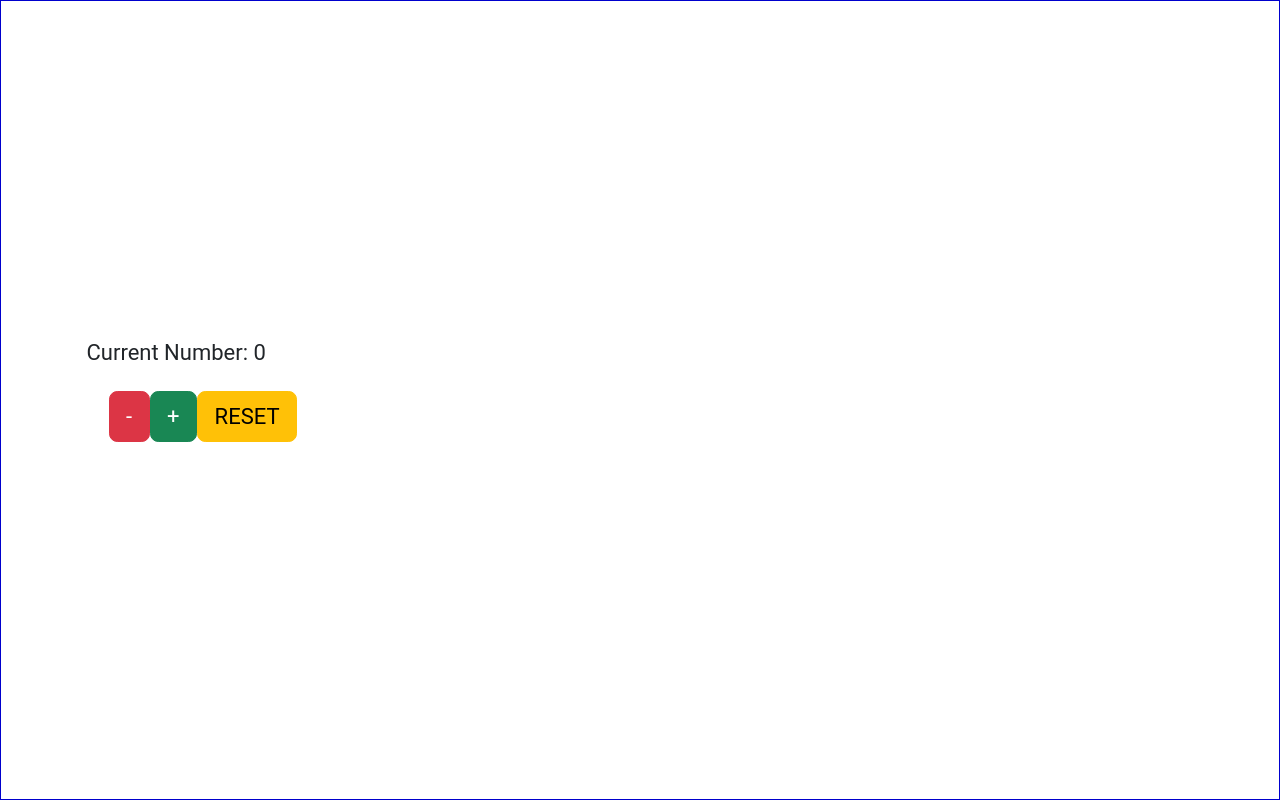
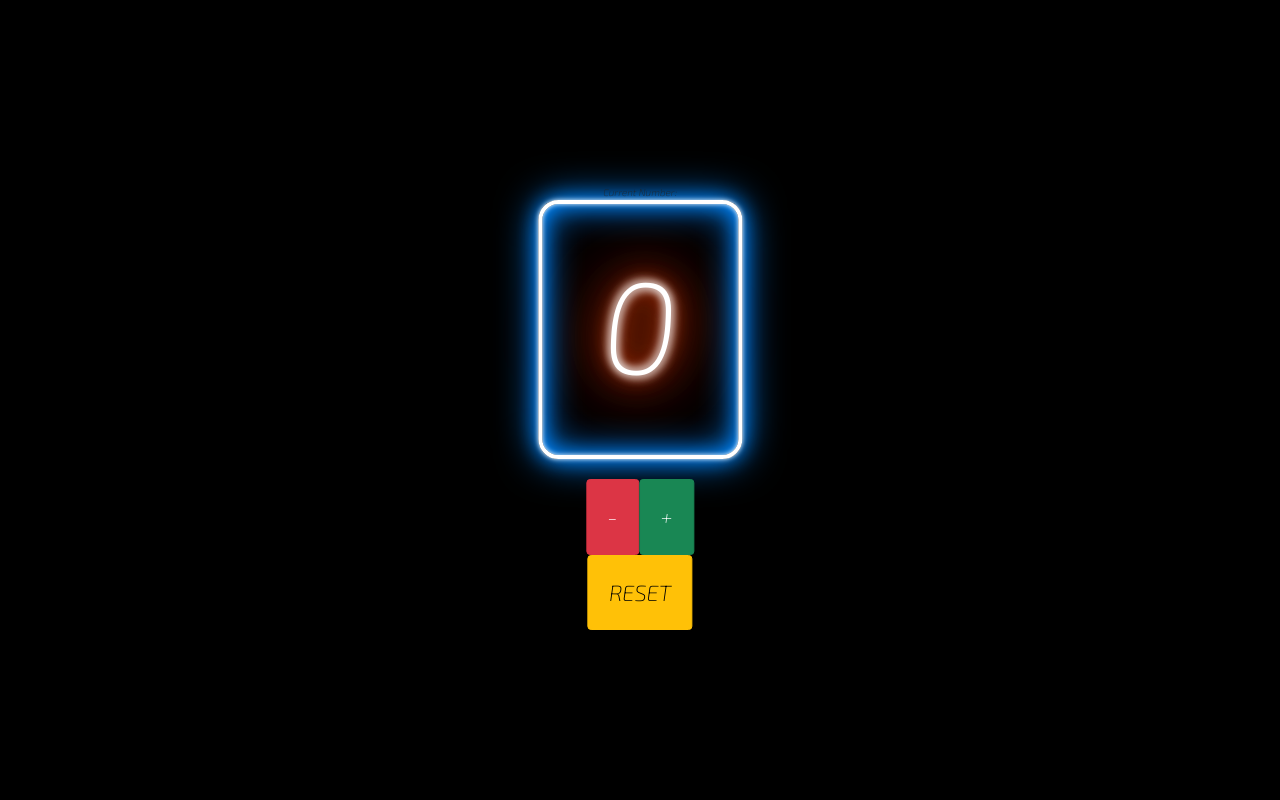
Before and after one commit to AaronAPerez/Counter_Component, a React (Vite) app in the folder Counter_Component/: page / in a window 1280 px wide. Built offline with nearby package versions, Linux system fonts and the light colour scheme.

Commit message:
Added css style w/ neon effect for number..In Progress

```diff
--- a/Counter_Component/src/components/Content.tsx
+++ b/Counter_Component/src/components/Content.tsx
@@ -21,13 +21,31 @@ const Content = () => {
   return (
     <>
       <main>
-        <div className="container centerStyle">
-          <div className="displayStyle moveIt">Current Number: {counter}</div>
-            <div className="displayStyle m-3">
-              <button className="btn btn-danger" onClick={minusNum}>-</button>
-              <button className="btn btn-success" onClick={plusNum}>+</button>
-              <button className="btn btn-warning" onClick={resetNum}>RESET</button>
+        <div className="container text-center">
+          <div className="row py-4">
+            <div className="col">
+              Current Number:
+              <h1>{counter}</h1>
             </div>
+          </div>
+          <div className="row">
+            <div className="col">
+              <button className="btn btn-danger" onClick={minusNum}>
+                -
+              </button>
+
+              <button className="btn btn-success" onClick={plusNum}>
+                +
+              </button>
+            </div>
+          </div>
+          <div className="row">
+            <div className="col">
+              <button className="btn btn-warning" onClick={resetNum}>
+                RESET
+              </button>
+            </div>
+          </div>
         </div>
       </main>
     </>
--- a/Counter_Component/src/components/Header.tsx
+++ b/Counter_Component/src/components/Header.tsx
@@ -2,11 +2,12 @@ const Header = () => {
 
     return (
       <>
-          <header>
+          <header
+          className="header">
           </header>
       </>
     )
 
-  };
+  }
 
-  export default Header;
+  export default Header
--- a/Counter_Component/src/index.css
+++ b/Counter_Component/src/index.css
@@ -1,20 +1,100 @@
-* {
-    margin: 0;
-    padding: 0;
-    box-sizing: border-box;
-  }
+@import url(https://fonts.googleapis.com/css?family=Exo+2:200i);
 
-  html {
-    font-size: 22px;
-  }
+:root {
+  /* Base font size */
+  font-size: 10px;
 
-  body {
+  /* Set neon color */
+  --neon-text-color: #f40;
+  --neon-border-color: #08f;
+}
+
+body {
+  font-family: 'Exo 2', sans-serif;
+  background-color: black;
+  background-position: center;
+  background-size: cover;
+  background-repeat: no-repeat;
+  background-attachment: fixed;
+  position: absolute;
+  left: 50%;
+  top: 50%;
+  transform: translate(-50%, -50%);
+  display: flex;
+  justify-content: center;
+  align-items: center;
+  min-height: 100vh;
+}
+
+.btn{
+  font-size: 2.2rem;
+  font-weight: 500;
+  padding: 10%;
+}
+
+.btn:hover{
+  font-weight: bolder;
+}
+
+h1 {
+  font-size: 13rem;
+  font-weight: 200;
+  font-style: italic;
+  color: #fff;
+  padding: 4rem 6rem 5.5rem;
+  border: 0.4rem solid #fff;
+  border-radius: 2rem;
+  text-transform: uppercase;
+  animation: flicker 1.5s infinite alternate;
+}
+
+h1::-moz-selection {
+  background-color: var(--neon-border-color);
+  color: var(--neon-text-color);
+}
+
+h1::selection {
+  background-color: var(--neon-border-color);
+  color: var(--neon-text-color);
+}
+
+h1:focus {
+  outline: none;
+}
+
+/* Animate neon flicker */
+@keyframes flicker {
+
+    0%, 19%, 21%, 23%, 25%, 54%, 56%, 100% {
+
+        text-shadow:
+            -0.2rem -0.2rem 1rem #fff,
+            0.2rem 0.2rem 1rem #fff,
+            0 0 2rem var(--neon-text-color),
+            0 0 4rem var(--neon-text-color),
+            0 0 6rem var(--neon-text-color),
+            0 0 8rem var(--neon-text-color),
+            0 0 10rem var(--neon-text-color);
+
+        box-shadow:
+            0 0 .5rem #fff,
+            inset 0 0 .5rem #fff,
+            0 0 2rem var(--neon-border-color),
+            inset 0 0 2rem var(--neon-border-color),
+            0 0 4rem var(--neon-border-color),
+            inset 0 0 4rem var(--neon-border-color);
+    }
+
+    20%, 24%, 55% {
+        text-shadow: none;
+        box-shadow: none;
+    }
+}
+
+/* body {
     min-height: 100vh;
-    font-family: 'Roboto', 'Oxygen',
-      'Ubuntu', 'Cantarell', 'Fira Sans', 'Droid Sans', 'Helvetica Neue',
-      sans-serif;
-    -webkit-font-smoothing: antialiased;
-    -moz-osx-font-smoothing: grayscale;
+    font-weight: bold;
+    background-color: grey;
   }
 
   .App {
@@ -24,16 +104,14 @@
     align-items: center;
     height: 100vh;
     width: 100%;
-    /* max-width: 500px; */
-    border: 1px solid mediumblue;
+    /* max-width: 500px;
     margin: auto;
   }
 
   header {
     width: 100%;
     padding: 0 0.25em;
-    background-color:skyblue;
-    color: aliceblue;
+    background-color:rgb(104, 104, 104);
     display: flex;
     justify-content: space-between;
     justify-content: center;
@@ -52,8 +130,14 @@
   footer {
     width: 100%;
     padding: 0.25em;
-    background-color: skyblue;
-    color: aliceblue;
+    background-color: rgb(104, 104, 104);
     display: flex;
     justify-content:center;
   }
+
+  .col{
+    display: flex;
+    justify-content: center;
+    padding: 5%;
+
+  } */
```
Also changed, not shown: Counter_Component/src/assets/images/Background_Joker.jpg (added).
